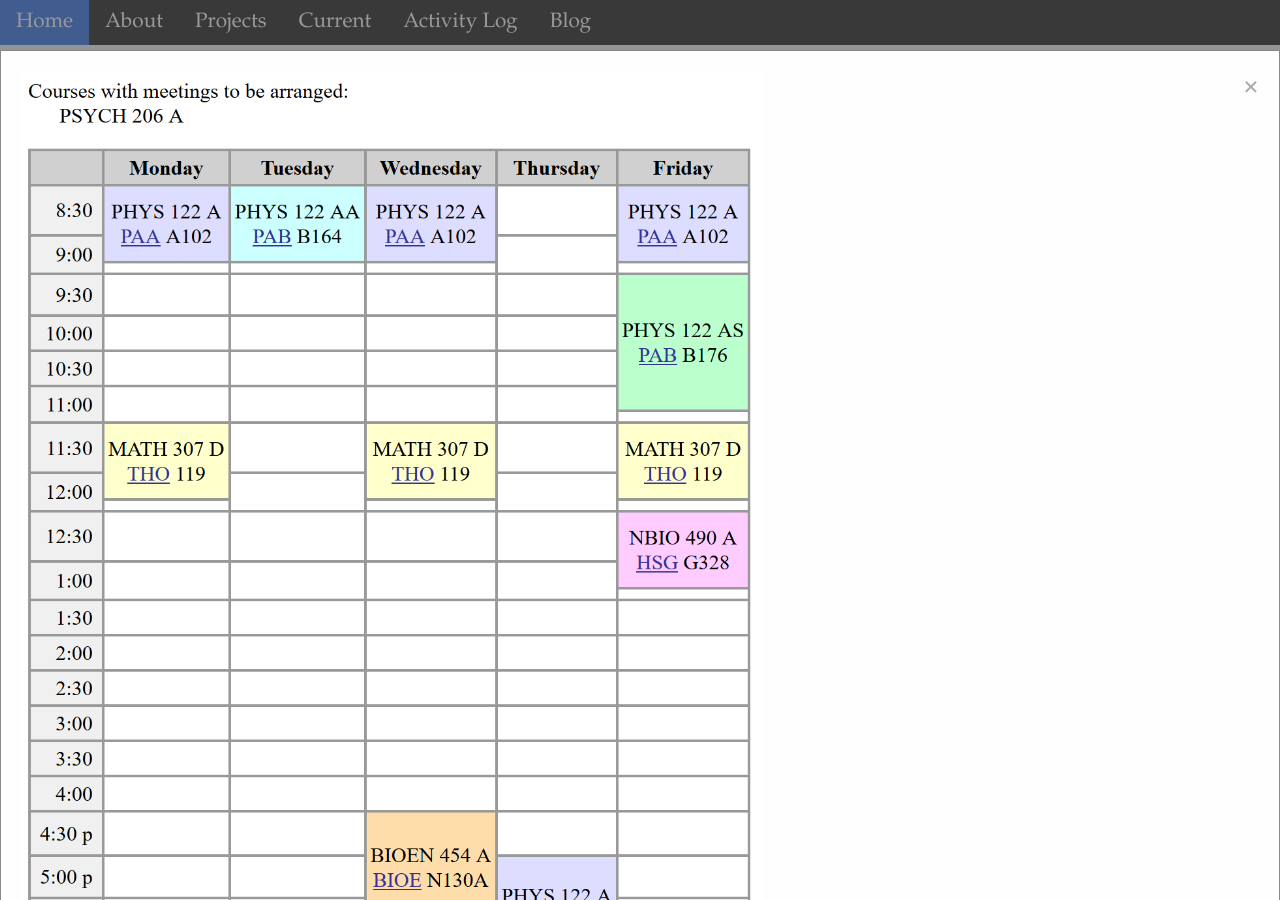
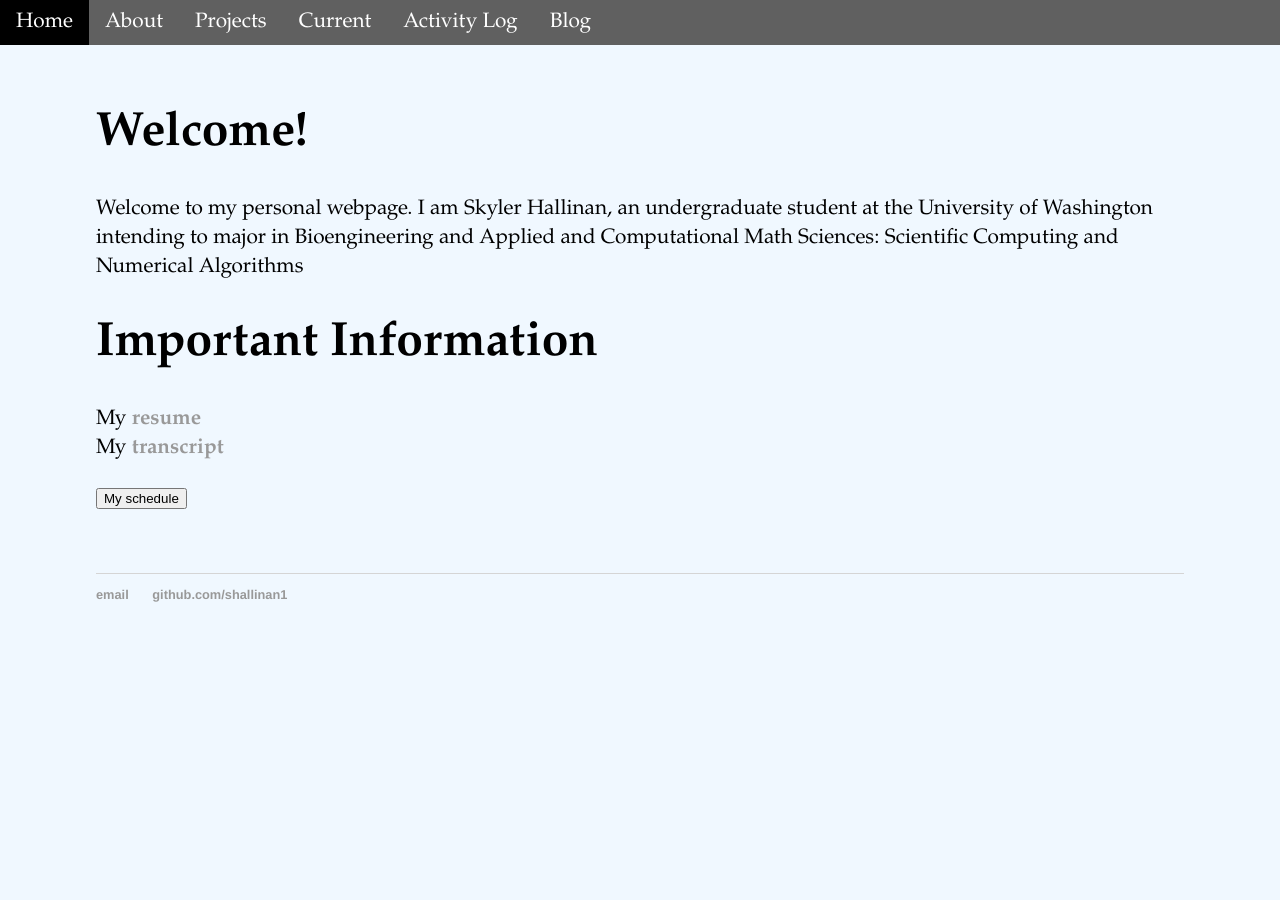
Before and after one commit to shallinan1/shallinan1.github.io, a Jekyll site: the page built from index.md, in a window 1280 px wide. Built offline with Jekyll 4.4.1, drawn with Linux system fonts in a browser that asks for light colours.

Commit message:
modal updates

```diff
--- a/css/main.css
+++ b/css/main.css
@@ -53,7 +53,7 @@
 
 /* The Modal (background) */
 .modal {
-    /* display: none; /* Hidden by default */
+    display: none; /* Hidden by default */
     position: fixed; /* Stay in place */
     z-index: 1; /* Sit on top */
     padding-top: 50px; /* Location of the box */
@@ -72,7 +72,6 @@
     margin: auto;
     padding: 20px;
     border: 1px solid #888;
-	min-width: 100px;
 	width: auto;
 	}
 
--- a/index.md
+++ b/index.md
@@ -19,7 +19,7 @@
   <!-- Modal content -->
   <div class="modal-content">
     <span class="close">&times;</span>
-    <img src="/assets/official/autumnschedule.png" alt="Autumn schedule" style="width:60%">
+    <img src="/assets/official/autumnschedule.png" alt="Autumn schedule" style="width:40%">
   </div>
 
 </div>
```
